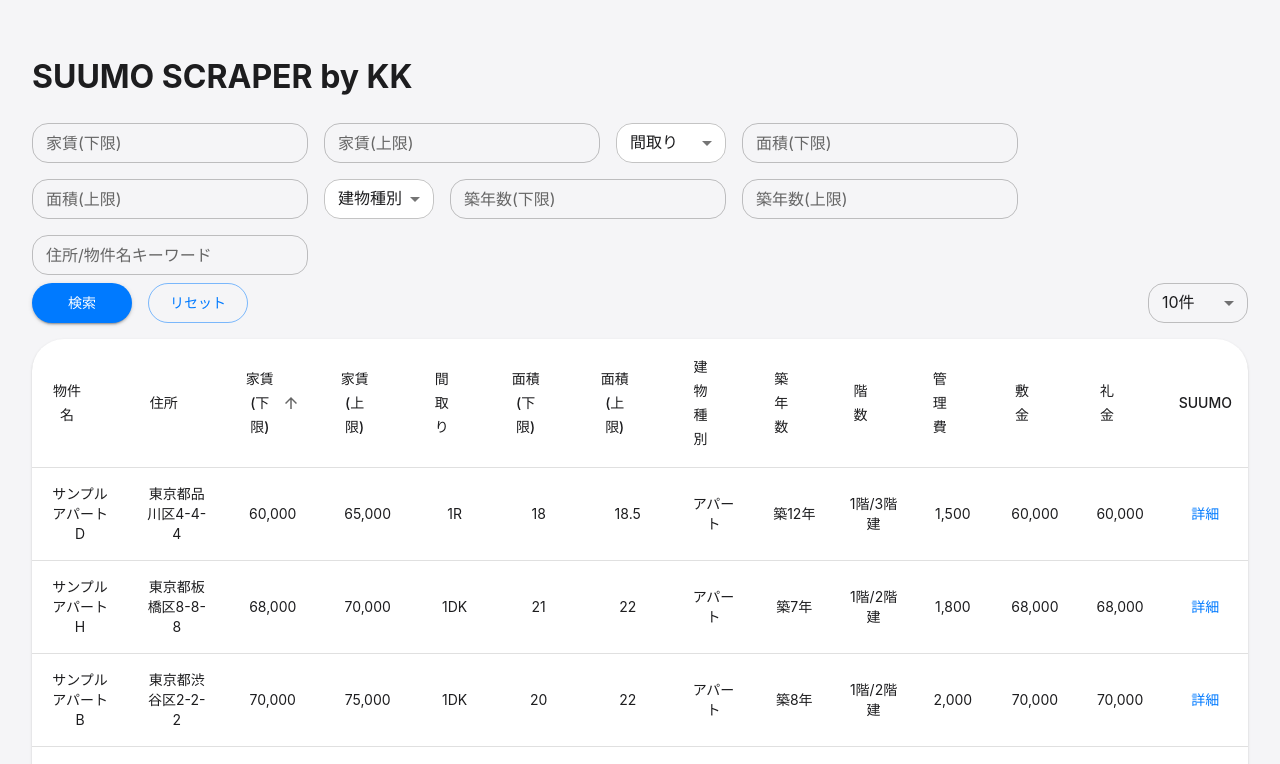
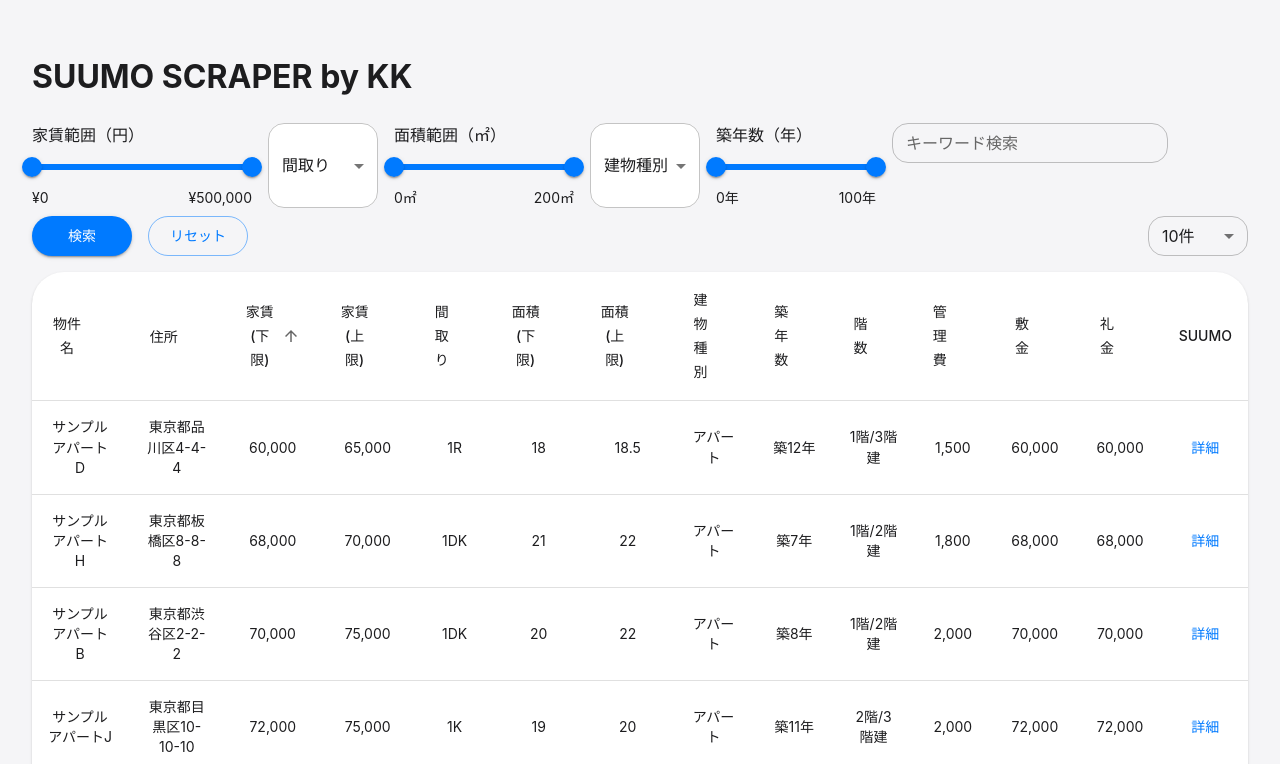
Before and after one commit to KazumasaKoshikawa/home-scraper, a React (Create React App) app: page / in a window 1280 px wide. Shown: the top 764 px of the page. Built offline with nearby package versions, Linux system fonts and the light colour scheme.

Commit message:
フィルタ改善

```diff
--- a/src/components/FilterBar.tsx
+++ b/src/components/FilterBar.tsx
@@ -1,25 +1,27 @@
 import React from "react";
-import { Box, TextField, Select, MenuItem, Button } from "@mui/material";
+import {
+  Box,
+  TextField,
+  Select,
+  MenuItem,
+  Button,
+  Slider,
+  Typography,
+} from "@mui/material";
 import { useAppContext } from "../contexts/Context.tsx";
 // MUIアイコンの例: import SearchIcon from '@mui/icons-material/Search';
 
 export interface FilterState {
-  rentFrom: string;
-  setRentFrom: (v: string) => void;
-  rentTo: string;
-  setRentTo: (v: string) => void;
+  rentRange: number[];
+  setRentRange: (v: number[]) => void;
   layout: string;
   setLayout: (v: string) => void;
-  areaFrom: string;
-  setAreaFrom: (v: string) => void;
-  areaTo: string;
-  setAreaTo: (v: string) => void;
+  areaRange: number[];
+  setAreaRange: (v: number[]) => void;
   buildingType: string;
   setBuildingType: (v: string) => void;
-  buildingAgeFrom: string;
-  setBuildingAgeFrom: (v: string) => void;
-  buildingAgeTo: string;
-  setBuildingAgeTo: (v: string) => void;
+  buildingAgeRange: number[];
+  setBuildingAgeRange: (v: number[]) => void;
   address: string;
   setAddress: (v: string) => void;
   pageSize: number;
@@ -32,22 +34,16 @@
 export function FilterBar() {
   const { filterState, handleFilter, handleReset } = useAppContext();
   const {
-    rentFrom,
-    setRentFrom,
-    rentTo,
-    setRentTo,
+    rentRange,
+    setRentRange,
     layout,
     setLayout,
-    areaFrom,
-    setAreaFrom,
-    areaTo,
-    setAreaTo,
+    areaRange,
+    setAreaRange,
     buildingType,
     setBuildingType,
-    buildingAgeFrom,
-    setBuildingAgeFrom,
-    buildingAgeTo,
-    setBuildingAgeTo,
+    buildingAgeRange,
+    setBuildingAgeRange,
     address,
     setAddress,
     pageSize,
@@ -57,24 +53,27 @@
   return (
     <>
       <Box sx={{ display: "flex", flexWrap: "wrap", gap: 2, mb: 1 }}>
-        {/* 家賃(下限) */}
-        <TextField
-          label="家賃(下限)"
-          type="number"
-          value={rentFrom}
-          onChange={(e) => setRentFrom(e.target.value)}
-          size="small"
-          sx={{ minWidth: 110 }}
-        />
-        {/* 家賃(上限) */}
-        <TextField
-          label="家賃(上限)"
-          type="number"
-          value={rentTo}
-          onChange={(e) => setRentTo(e.target.value)}
-          size="small"
-          sx={{ minWidth: 110 }}
-        />
+        {/* 家賃スライダー */}
+        <Box sx={{ width: 220 }}>
+          <Typography gutterBottom>家賃範囲（円）</Typography>
+          <Slider
+            value={rentRange}
+            onChange={(_, v) => setRentRange(v as number[])}
+            valueLabelDisplay="auto"
+            min={10000}
+            max={100000}
+            step={10000}
+            valueLabelFormat={(v) => `¥${v.toLocaleString()}`}
+          />
+          <Box sx={{ display: "flex", justifyContent: "space-between" }}>
+            <Typography variant="body2">
+              ¥{rentRange[0].toLocaleString()}
+            </Typography>
+            <Typography variant="body2">
+              ¥{rentRange[1].toLocaleString()}
+            </Typography>
+          </Box>
+        </Box>
         {/* 間取りセレクト */}
         <Select
           value={layout}
@@ -95,24 +94,23 @@
               </MenuItem>
             ))}
         </Select>
-        {/* 面積(下限) */}
-        <TextField
-          label="面積(下限)"
-          type="number"
-          value={areaFrom}
-          onChange={(e) => setAreaFrom(e.target.value)}
-          size="small"
-          sx={{ minWidth: 110 }}
-        />
-        {/* 面積(上限) */}
-        <TextField
-          label="面積(上限)"
-          type="number"
-          value={areaTo}
-          onChange={(e) => setAreaTo(e.target.value)}
-          size="small"
-          sx={{ minWidth: 110 }}
-        />
+        {/* 面積スライダー */}
+        <Box sx={{ width: 180 }}>
+          <Typography gutterBottom>面積範囲（㎡）</Typography>
+          <Slider
+            value={areaRange}
+            onChange={(_, v) => setAreaRange(v as number[])}
+            valueLabelDisplay="auto"
+            min={0}
+            max={80}
+            step={1}
+            valueLabelFormat={(v) => `${v}㎡`}
+          />
+          <Box sx={{ display: "flex", justifyContent: "space-between" }}>
+            <Typography variant="body2">{areaRange[0]}㎡</Typography>
+            <Typography variant="body2">{areaRange[1]}㎡</Typography>
+          </Box>
+        </Box>
         {/* 建物種別セレクト */}
         <Select
           value={buildingType}
@@ -133,27 +131,26 @@
               </MenuItem>
             ))}
         </Select>
-        {/* 築年数(下限) */}
+        {/* 築年数スライダー */}
+        <Box sx={{ width: 160 }}>
+          <Typography gutterBottom>築年数（年）</Typography>
+          <Slider
+            value={buildingAgeRange}
+            onChange={(_, v) => setBuildingAgeRange(v as number[])}
+            valueLabelDisplay="auto"
+            min={0}
+            max={100}
+            step={1}
+            valueLabelFormat={(v) => `${v}年`}
+          />
+          <Box sx={{ display: "flex", justifyContent: "space-between" }}>
+            <Typography variant="body2">{buildingAgeRange[0]}年</Typography>
+            <Typography variant="body2">{buildingAgeRange[1]}年</Typography>
+          </Box>
+        </Box>
+        {/* キーワード検索 */}
         <TextField
-          label="築年数(下限)"
-          type="number"
-          value={buildingAgeFrom}
-          onChange={(e) => setBuildingAgeFrom(e.target.value)}
-          size="small"
-          sx={{ minWidth: 110 }}
-        />
-        {/* 築年数(上限) */}
-        <TextField
-          label="築年数(上限)"
-          type="number"
-          value={buildingAgeTo}
-          onChange={(e) => setBuildingAgeTo(e.target.value)}
-          size="small"
-          sx={{ minWidth: 110 }}
-        />
-        {/* 住所・物件名キーワード */}
-        <TextField
-          label="住所/物件名キーワード"
+          label="キーワード検索"
           value={address}
           onChange={(e) => setAddress(e.target.value)}
           size="small"
--- a/src/contexts/Context.tsx
+++ b/src/contexts/Context.tsx
@@ -32,35 +32,26 @@
 export const AppProvider = ({ children }: { children: ReactNode }) => {
   const [properties, setProperties] = useState<Property[]>([]);
   const [filtered, setFiltered] = useState<Property[]>([]);
-  const [rentFrom, setRentFrom] = useState<string>("");
-  const [rentTo, setRentTo] = useState<string>("");
+  const [rentRange, setRentRange] = useState<number[]>([0, 500000]);
   const [layout, setLayout] = useState<string>("");
-  const [areaFrom, setAreaFrom] = useState<string>("");
-  const [areaTo, setAreaTo] = useState<string>("");
+  const [areaRange, setAreaRange] = useState<number[]>([0, 200]);
   const [buildingType, setBuildingType] = useState<string>("");
-  const [buildingAgeFrom, setBuildingAgeFrom] = useState<string>("");
-  const [buildingAgeTo, setBuildingAgeTo] = useState<string>("");
+  const [buildingAgeRange, setBuildingAgeRange] = useState<number[]>([0, 100]);
   const [address, setAddress] = useState<string>("");
   const [page, setPage] = useState<number>(1);
   const [pageSize, setPageSize] = useState<number>(10);
 
   const filterState: FilterState = {
-    rentFrom,
-    setRentFrom,
-    rentTo,
-    setRentTo,
+    rentRange,
+    setRentRange,
     layout,
     setLayout,
-    areaFrom,
-    setAreaFrom,
-    areaTo,
-    setAreaTo,
+    areaRange,
+    setAreaRange,
     buildingType,
     setBuildingType,
-    buildingAgeFrom,
-    setBuildingAgeFrom,
-    buildingAgeTo,
-    setBuildingAgeTo,
+    buildingAgeRange,
+    setBuildingAgeRange,
     address,
     setAddress,
     pageSize,
@@ -79,22 +70,20 @@
   const handleFilter = () => {
     setFiltered(
       properties.filter((p) => {
-        const from = rentFrom ? parseInt(rentFrom, 10) : -Infinity;
-        const to = rentTo ? parseInt(rentTo, 10) : Infinity;
-        if (!(p.rent_min >= from && p.rent_max <= to)) return false;
+        // 家賃
+        if (!(p.rent_min >= rentRange[0] && p.rent_max <= rentRange[1]))
+          return false;
         if (layout && p.layout !== layout) return false;
-        const areaMin = areaFrom ? parseFloat(areaFrom) : -Infinity;
-        const areaMax = areaTo ? parseFloat(areaTo) : Infinity;
-        if (!(p.area_min >= areaMin && p.area_max <= areaMax)) return false;
+        // 面積
+        if (!(p.area_min >= areaRange[0] && p.area_max <= areaRange[1]))
+          return false;
         if (buildingType && p.building_type !== buildingType) return false;
+        // 築年数
         const getAge = (str: string) =>
           parseInt(str.replace(/[^0-9]/g, ""), 10) || 0;
         const age = getAge(p.building_age);
-        const ageFrom = buildingAgeFrom
-          ? parseInt(buildingAgeFrom, 10)
-          : -Infinity;
-        const ageTo = buildingAgeTo ? parseInt(buildingAgeTo, 10) : Infinity;
-        if (!(age >= ageFrom && age <= ageTo)) return false;
+        if (!(age >= buildingAgeRange[0] && age <= buildingAgeRange[1]))
+          return false;
         if (address) {
           const keyword = address.trim();
           if (!p.address.includes(keyword) && !p.name.includes(keyword))
@@ -107,14 +96,11 @@
   };
 
   const handleReset = () => {
-    setRentFrom("");
-    setRentTo("");
+    setRentRange([0, 500000]);
     setLayout("");
-    setAreaFrom("");
-    setAreaTo("");
+    setAreaRange([0, 200]);
     setBuildingType("");
-    setBuildingAgeFrom("");
-    setBuildingAgeTo("");
+    setBuildingAgeRange([0, 100]);
     setAddress("");
     setFiltered(properties);
     setPage(1);
```
